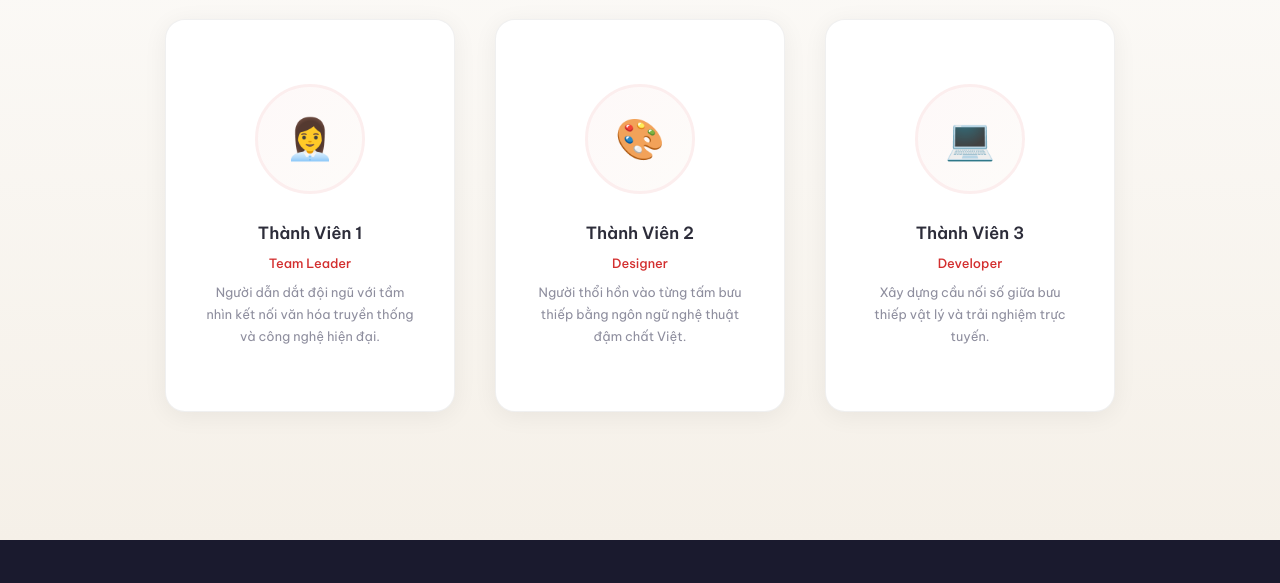
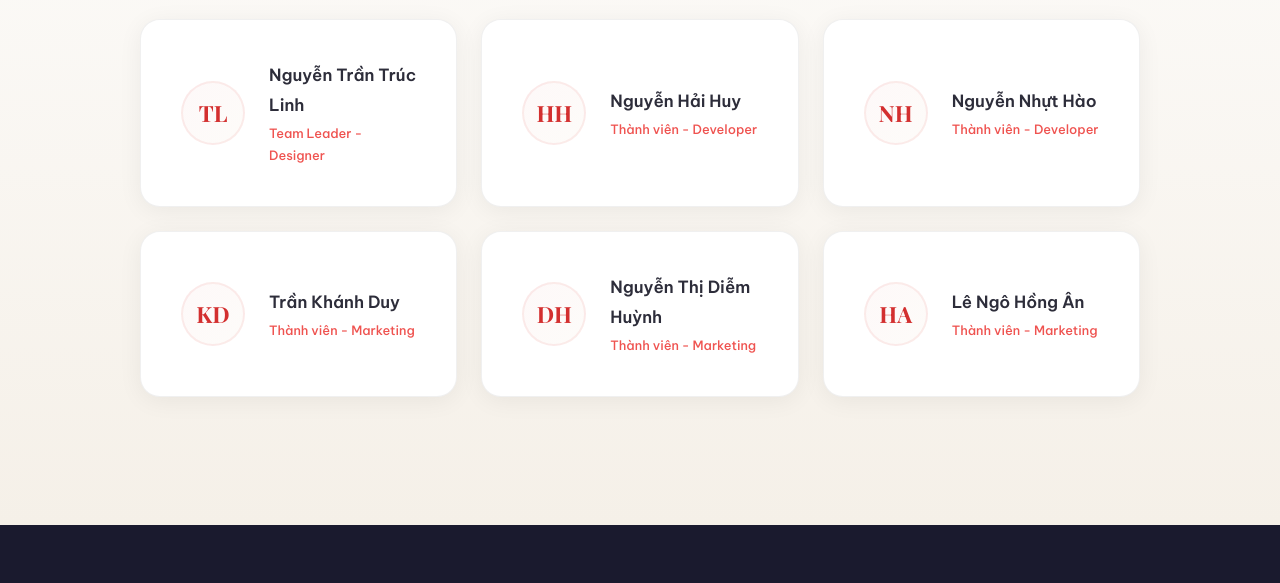
Before and after one commit to nhutHao05/VieTales, a website built with Vite: page index.html in a window 1280 px wide. Shown: the part 4550-5133 px from the top of the page. Built offline with nearby package versions, Linux system fonts and the light colour scheme; a web font is replaced by a local one.

Commit message:
Update team section and add instructor info

```diff
--- a/index.html
+++ b/index.html
@@ -253,31 +253,70 @@
       </div>
 
       <div class="team-grid" id="team-grid">
+        <!-- Thành viên 1 -->
         <div class="glass-card team-card reveal delay-1">
           <div class="team-avatar">
-            <div class="team-avatar-placeholder">👩‍💼</div>
+            <span class="initials">TL</span>
           </div>
-          <h3>Thành Viên 1</h3>
-          <p class="team-role">Team Leader</p>
-          <p class="team-bio">Người dẫn dắt đội ngũ với tầm nhìn kết nối văn hóa truyền thống và công nghệ hiện đại.</p>
+          <div class="team-info">
+            <h3>Nguyễn Trần Trúc Linh</h3>
+            <p class="team-role">Team Leader - Designer</p>
+          </div>
         </div>
 
+        <!-- Thành viên 2 -->
         <div class="glass-card team-card reveal delay-2">
           <div class="team-avatar">
-            <div class="team-avatar-placeholder">🎨</div>
+            <span class="initials">HH</span>
           </div>
-          <h3>Thành Viên 2</h3>
-          <p class="team-role">Designer</p>
-          <p class="team-bio">Người thổi hồn vào từng tấm bưu thiếp bằng ngôn ngữ nghệ thuật đậm chất Việt.</p>
+          <div class="team-info">
+            <h3>Nguyễn Hải Huy</h3>
+            <p class="team-role">Thành viên - Developer</p>
+          </div>
         </div>
 
+        <!-- Thành viên 3 -->
         <div class="glass-card team-card reveal delay-3">
           <div class="team-avatar">
-            <div class="team-avatar-placeholder">💻</div>
+            <span class="initials">NH</span>
           </div>
-          <h3>Thành Viên 3</h3>
-          <p class="team-role">Developer</p>
-          <p class="team-bio">Xây dựng cầu nối số giữa bưu thiếp vật lý và trải nghiệm trực tuyến.</p>
+          <div class="team-info">
+            <h3>Nguyễn Nhựt Hào</h3>
+            <p class="team-role">Thành viên - Developer</p>
+          </div>
+        </div>
+
+        <!-- Thành viên 4 -->
+        <div class="glass-card team-card reveal delay-4">
+          <div class="team-avatar">
+            <span class="initials">KD</span>
+          </div>
+          <div class="team-info">
+            <h3>Trần Khánh Duy</h3>
+            <p class="team-role">Thành viên - Marketing</p>
+          </div>
+        </div>
+
+        <!-- Thành viên 5 -->
+        <div class="glass-card team-card reveal delay-5">
+          <div class="team-avatar">
+            <span class="initials">DH</span>
+          </div>
+          <div class="team-info">
+            <h3>Nguyễn Thị Diễm Huỳnh</h3>
+            <p class="team-role">Thành viên - Marketing</p>
+          </div>
+        </div>
+
+        <!-- Thành viên 6 -->
+        <div class="glass-card team-card reveal delay-6">
+          <div class="team-avatar">
+            <span class="initials">HA</span>
+          </div>
+          <div class="team-info">
+            <h3>Lê Ngô Hồng Ân</h3>
+            <p class="team-role">Thành viên - Marketing</p>
+          </div>
         </div>
       </div>
     </div>
@@ -296,12 +335,10 @@
             Kể Chuyện Việt Nam Qua Từng Tấm Bưu Thiếp.
             Mỗi tấm bưu thiếp là một hành trình khám phá văn hóa, lịch sử và những câu chuyện cổ tích đầy màu sắc.
           </p>
-          <div class="footer-social">
-            <a href="#" class="social-link" id="social-facebook" aria-label="Facebook">📘</a>
-            <a href="#" class="social-link" id="social-instagram" aria-label="Instagram">📷</a>
-            <a href="#" class="social-link" id="social-tiktok" aria-label="TikTok">🎵</a>
-            <a href="#" class="social-link" id="social-email" aria-label="Email">✉️</a>
-          </div>
+          <p style="margin-top: 1rem; font-weight: 500;">
+            Người hướng dẫn: Vũ Lê Duy
+          </p>
+
         </div>
 
         <div class="footer-links">
--- a/src/styles/pages.css
+++ b/src/styles/pages.css
@@ -517,64 +517,64 @@
 
 .team-grid {
   display: grid;
-  grid-template-columns: repeat(auto-fit, minmax(240px, 1fr));
-  gap: var(--space-lg);
-  max-width: 950px;
+  grid-template-columns: repeat(auto-fit, minmax(280px, 1fr));
+  gap: var(--space-md);
+  max-width: 1000px;
   margin: 0 auto;
 }
 
 .team-card {
-  text-align: center;
-  padding: var(--space-xl) var(--space-lg);
+  display: flex;
+  align-items: center;
+  gap: var(--space-md);
+  padding: var(--space-lg);
   background: var(--color-white);
   border-radius: var(--radius-lg);
+  text-align: left;
 }
 
 .team-avatar {
-  width: 110px;
-  height: 110px;
-  margin: 0 auto var(--space-md);
+  width: 64px;
+  height: 64px;
+  flex-shrink: 0;
   border-radius: var(--radius-full);
-  overflow: hidden;
-  border: 3px solid var(--color-primary-soft);
+  display: flex;
+  align-items: center;
+  justify-content: center;
+  background: var(--gradient-subtle);
+  border: 2px solid var(--color-primary-soft);
   transition: var(--transition-spring);
-  position: relative;
+}
+
+.team-avatar .initials {
+  font-family: var(--font-display);
+  font-size: 1.4rem;
+  font-weight: var(--fw-bold);
+  color: var(--color-primary);
 }
 
 .team-card:hover .team-avatar {
   border-color: var(--color-primary);
-  box-shadow: var(--shadow-glow-primary);
-  transform: scale(1.06);
+  background: var(--color-primary-soft);
+  transform: scale(1.08);
 }
 
-.team-avatar-placeholder {
-  width: 100%;
-  height: 100%;
+.team-info {
   display: flex;
-  align-items: center;
-  justify-content: center;
-  background: var(--gradient-subtle);
-  font-size: 2.5rem;
+  flex-direction: column;
 }
 
-.team-card h3 {
+.team-info h3 {
   font-size: 1.05rem;
   font-weight: var(--fw-semibold);
   color: var(--color-text);
-  margin-bottom: 0.25rem;
+  margin-bottom: 0.15rem;
 }
 
 .team-role {
   font-size: var(--fs-small);
-  color: var(--color-primary);
+  color: var(--color-primary-light);
   font-weight: var(--fw-medium);
-  margin-bottom: var(--space-xs);
-}
-
-.team-card p.team-bio {
-  font-size: var(--fs-small);
-  color: var(--color-text-muted);
-  line-height: 1.7;
 }
 
 /* === FOOTER === */
```
